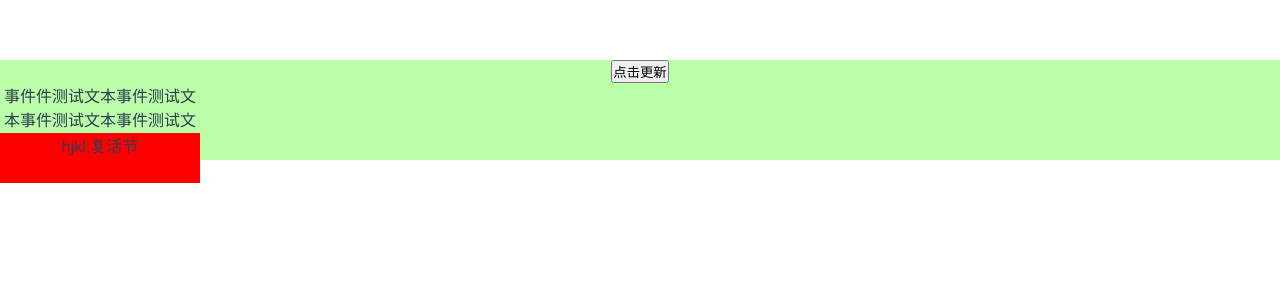
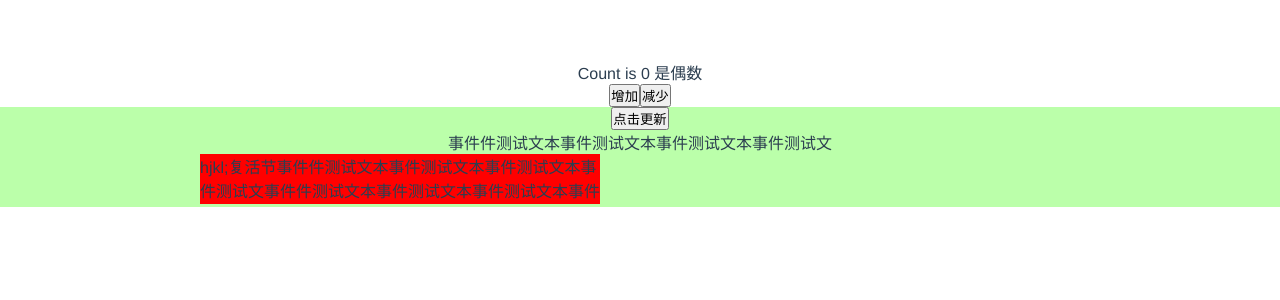
Before and after one commit to kevinqiyan/vueAdvanced, a Vue app in the folder vueadvanced/: page /#/ in a window 1280 px wide. Shown: the top 300 px of the page. Built offline with nearby package versions, Linux system fonts and the light colour scheme.

Commit message:
添加API接口练习

```diff
--- a/vueadvanced/package.json
+++ b/vueadvanced/package.json
@@ -8,6 +8,7 @@
     "lint": "vue-cli-service lint"
   },
   "dependencies": {
+    "axios": "^0.21.0",
     "core-js": "^3.6.5",
     "vue": "^2.6.11",
     "vue-easy-slider": "^5.3.4",
--- a/vueadvanced/src/api/index.js
+++ b/vueadvanced/src/api/index.js
@@ -0,0 +1,5 @@
+import axios from './api'
+// 主要编写API接口,进行请求数据
+export const reqCount = ()=>{
+   return axios.get('/Count')
+}
--- a/vueadvanced/src/components/vue-easy-slider.vue
+++ b/vueadvanced/src/components/vue-easy-slider.vue
@@ -2,7 +2,10 @@
   <div id="box">
       <button @click="btn">点击更新</button>
       <p  v-show="isShow">事件件测试文本事件测试文本事件测试文本事件测试文</p>
-      <div class="top"  v-show="isShow">hjkl;复活节</div>
+      <div class="topWap">
+        <p class="top"  v-show="isShow">hjkl;复活节事件件测试文本事件测试文本事件测试文本事件测试文事件件测试文本事件测试文本事件测试文本事件测试文</p>
+      </div>
+
   </div>
 </template>
 
@@ -30,26 +33,35 @@ export default {
   height: 100px;
   background-color:#bfa;
 }
+.topWap{
+  text-align:left;
+  margin-left: 200px;
+}
 .top{
-  width: 200px;
+  width: 400px;
   height: 50px;
   background-color:red;
   overflow: hidden;
+  transition: width 2s;
   animation:identifier 1s linear;
 }
-p{
+/* .top:hover{
+  width: 200px;
+} */
+/* p{
   height: 50px;
   width: 200px;
   animation: mymove 1.5s linear;
-}
-@keyframes mymove {
+} */
+/* @keyframes mymove {
   from{opacity:0;}
   to{opacity:1}
-}
+} */
 @keyframes identifier {
-  /* from{width: 200px;}
-  to{width:0px;} */
-
+    0% {width:0%}
+    /* 40% {width:0%}
+    60% {width:0%;} */
+    100% {width:400px;}
 }
 
 </style>
--- a/vueadvanced/src/router/index.js
+++ b/vueadvanced/src/router/index.js
@@ -1,7 +1,6 @@
 import vue from 'vue'
 import Router from 'vue-router'
 import HelloWorld from '../components/HelloWorld.vue'
-import EasySlider from '../components/vue-easy-slider.vue'
 import Look from '../views/look.vue'
 vue.use(Router)
 export default new Router({
@@ -12,13 +11,12 @@ export default new Router({
         component:HelloWorld
     },
     {
-        path:'/',
-        name:'EasySlider',
-        component:EasySlider
-    },
-    {
         path:'/Look',
         name:'Look',
         component:Look
+    },
+    {
+        path:'/',
+        component:Look
     }
 ]})
--- a/vueadvanced/src/views/look.vue
+++ b/vueadvanced/src/views/look.vue
@@ -3,12 +3,17 @@
       <p>Count is {{ $store.state.count }} 是{{evenOrOdd}}</p>
       <button @click="increat">增加</button>
       <button @click="decreat">减少</button>
+      <easySlider></easySlider>
   </div>
 </template>
 
 <script>
 import {mapActions,mapGetters} from 'vuex'
+import easySlider from '../components/vue-easy-slider'
 export default {
+    components:{
+        easySlider
+    },
     data() {
         return {
 
```
Also changed, not shown: vueadvanced/src/api/api.js (added, +31 -0 lines), 1 other file (tests, documents, lock files or other folders).
